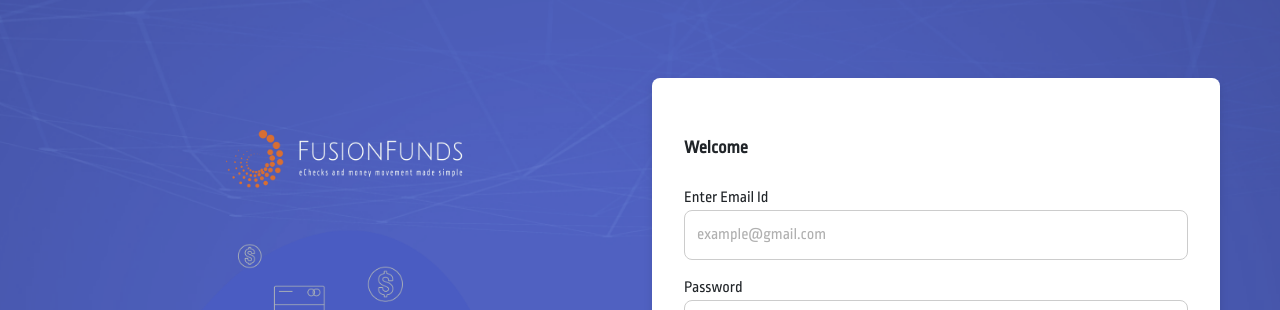
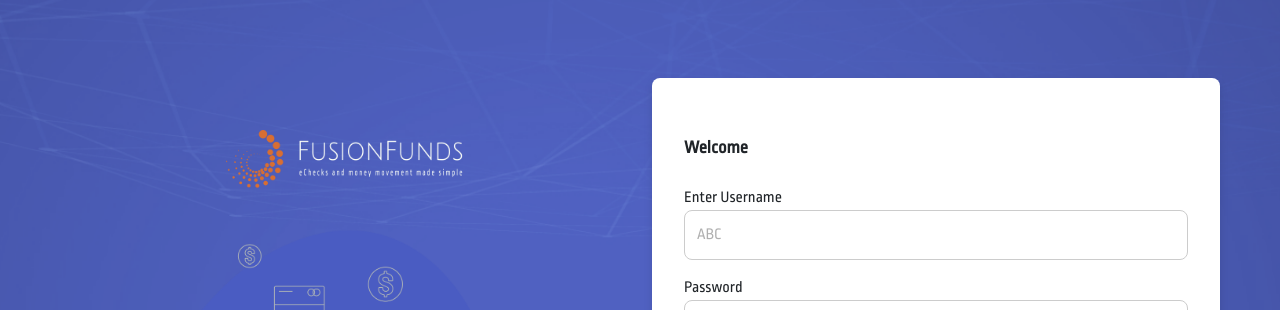
Before and after one commit to arijitf14/fusion-funds, a React (Vite) app: page / in a window 1280 px wide. Shown: the top 310 px of the page. Built offline with nearby package versions, Linux system fonts and the light colour scheme.

Commit message:
fix: Field fixes as per design

```diff
--- a/src/components/CreateAccount/CreateAccount.tsx
+++ b/src/components/CreateAccount/CreateAccount.tsx
@@ -207,8 +207,8 @@ const CreateAccount = () => {
                               <CustomField
                                 type="text"
                                 name="province"
-                                label="Province"
-                                placeholder="Province"
+                                label="State"
+                                placeholder="State"
                                 className="col-md-6"
                                 touched={touched}
                                 errors={errors}
--- a/src/components/Login/Login.tsx
+++ b/src/components/Login/Login.tsx
@@ -71,10 +71,10 @@ const Login = () => {
                     <Form>
                       {/* Email Field */}
                       <CustomField
-                        type="email"
+                        type="text"
                         name="email"
-                        label="Enter Email Id"
-                        placeholder="example@gmail.com"
+                        label="Enter Username"
+                        placeholder="ABC"
                         touched={touched}
                         errors={errors}
                       />
--- a/src/components/SignUp/SignUp.tsx
+++ b/src/components/SignUp/SignUp.tsx
@@ -79,7 +79,7 @@ const SignUp = () => {
                       <CustomField
                         type="text"
                         name="name"
-                        label="Full Name"
+                        label="User Name"
                         placeholder="Enter your name"
                         touched={touched}
                         errors={errors}
```
